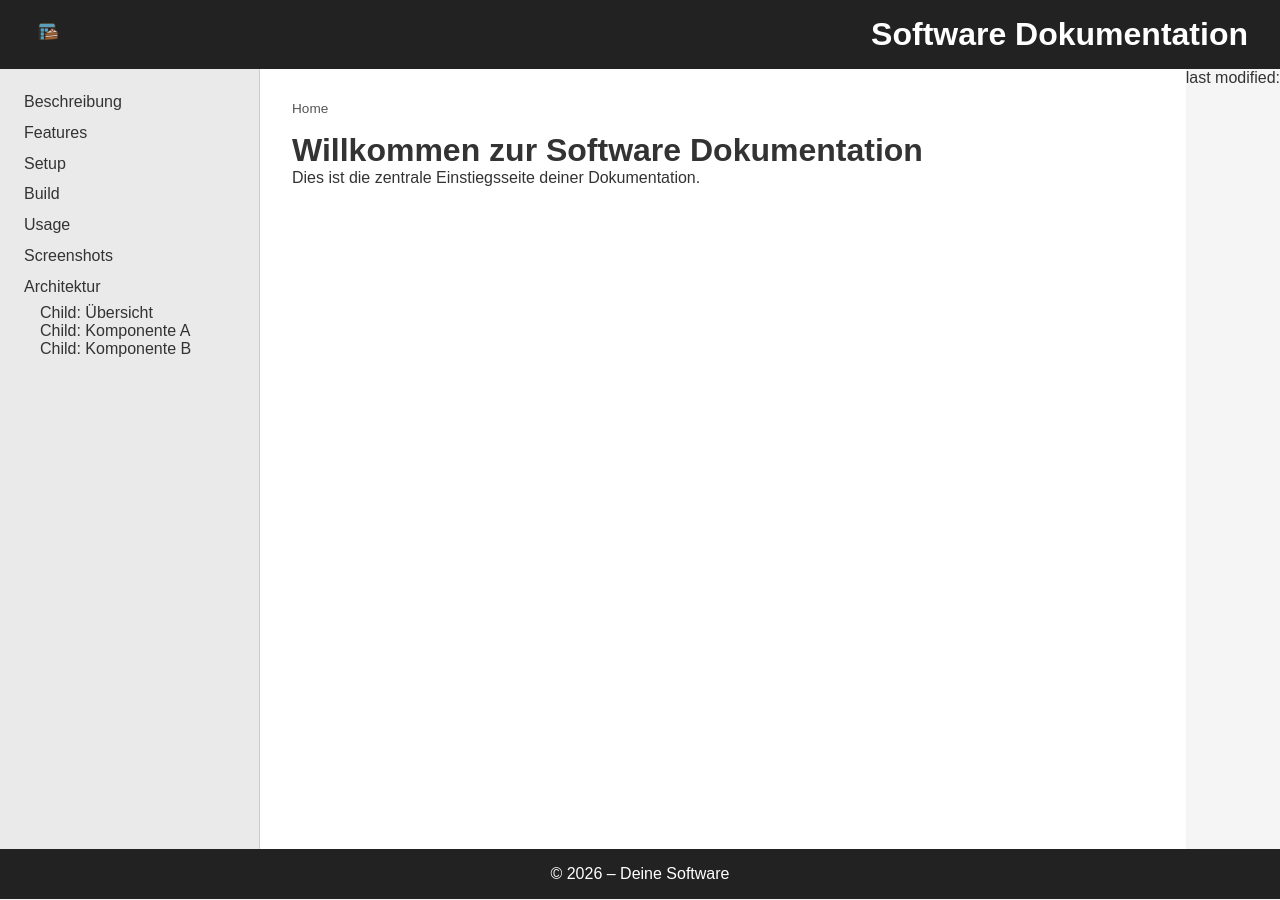
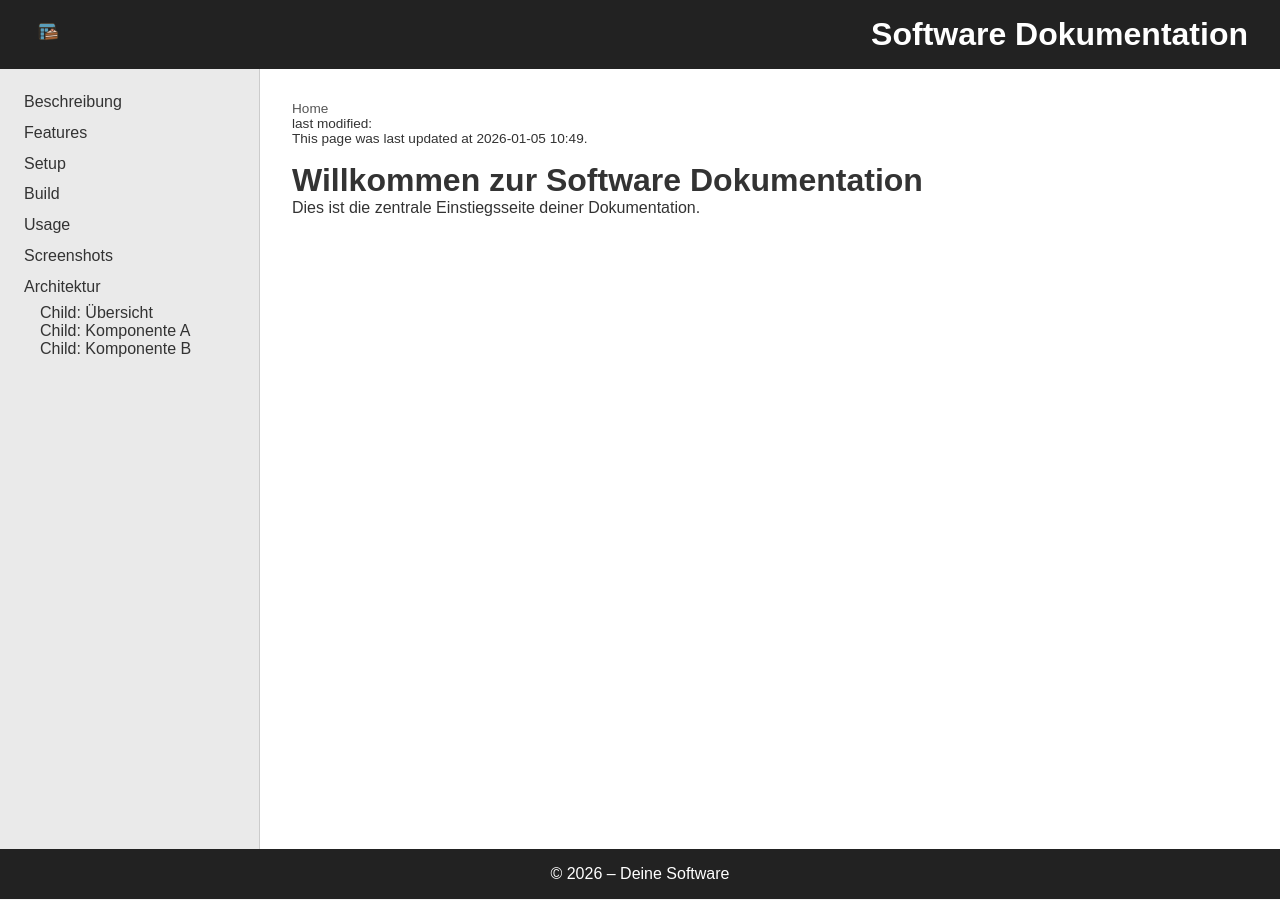
Before and after one commit to Zheng-Bote/ghp_template, a Jekyll site: the page built from docs/index.md, in a window 1280 px wide. Built offline with Jekyll 4.4.1, drawn with Linux system fonts in a browser that asks for light colours.

Commit message:
fixing structure

```diff
--- a/docs/_includes/breadcrumbs.html
+++ b/docs/_includes/breadcrumbs.html
@@ -7,4 +7,9 @@
     >{{ part | replace: '-', ' ' | capitalize }}</a
   >
   {% endif %} {% endfor %}
+
+  <div>
+    <p>last modified: {{ article.published_at | date: "%Y-%m-%d %H:%M" }}</p>
+    <p>This page was last updated at {{ "now" | date: "%Y-%m-%d %H:%M" }}.</p>
+  </div>
 </nav>
--- a/docs/_layouts/default.html
+++ b/docs/_layouts/default.html
@@ -26,12 +26,6 @@
       <aside class="sidebar">{% include sidebar.html %}</aside>
 
       <main class="content">{% include breadcrumbs.html %} {{ content }}</main>
-
-      <div>
-        <p>
-          last modified: {{ article.published_at | date: "%Y-%m-%d %H:%M" }}
-        </p>
-      </div>
     </div>
 
     {% include footer.html %}
```
